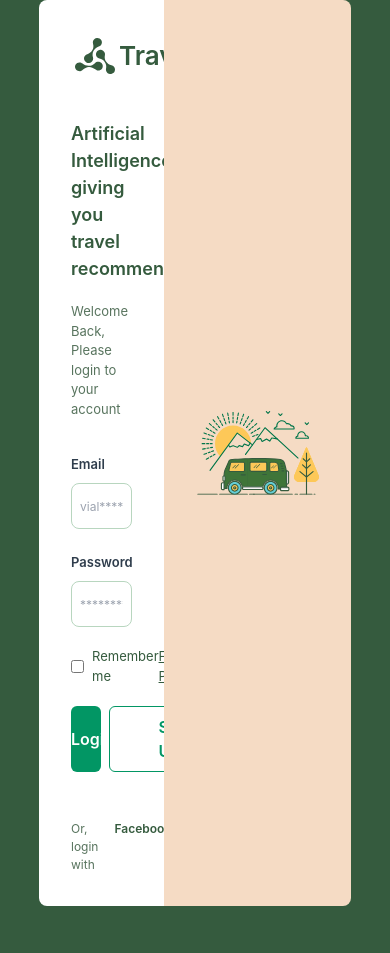
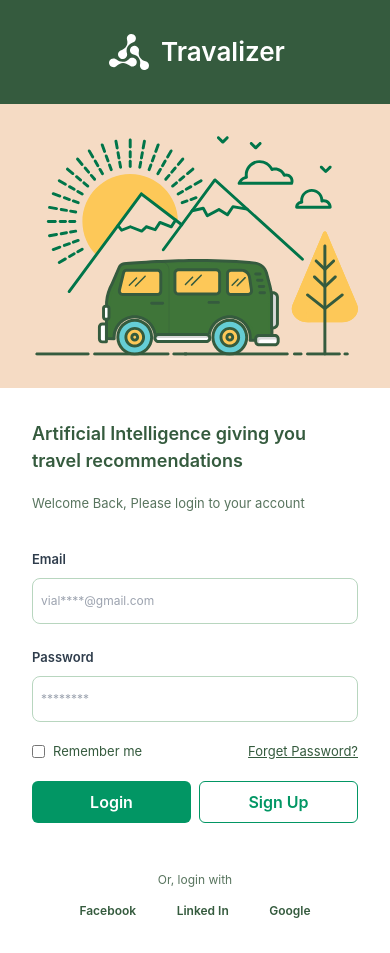
Before and after one commit to vialisti/LoginPage, a website: page src/index.html in a window 390 px wide. Before the commit the page ends 906 px from the top, so only its background shows below. Drawn offline with Linux system fonts and the light colour scheme; a web font is replaced by a local one.

Commit message:
Add : Responsive Page for mobile

```diff
--- a/src/index.html
+++ b/src/index.html
@@ -16,12 +16,13 @@
 		/>
 	</head>
 
-	<body class="bg-primary flex justify-center items-center min-h-screen">
-		<div class="flex w-[80%] h-auto">
-			<div class="w-2/5 bg-white p-8 rounded-l-lg">
+	<body class="bg-primary font-inter">
+		<div class="flex justify-center items-center min-h-screen">
+			<div class="flex w-[80%] h-auto max-md:flex-col-reverse max-md:w-[100%]">
+				<div class="w-2/5 bg-white p-8 md:rounded-l-lg max-md:w-[100%]">
 					<a
 						href="#"
-					class="flex items-center"
+						class="flex items-center mb-10 max-md:hidden"
 					>
 						<img
 							src="/assets/Logo.svg"
@@ -29,7 +30,7 @@
 						/>
 						<h6 class="text-[26px] font-semibold leading-[100%] text-primary">Travalizer</h6>
 					</a>
-				<h3 class="text-[18px] leading-[150%] font-semibold text-primary mt-10">Artificial Intelligence giving you travel recommendations</h3>
+					<h3 class="text-[18px] leading-[150%] font-semibold text-primary">Artificial Intelligence giving you travel recommendations</h3>
 					<h6 class="text-[13px] mt-5 text-secondary">Welcome Back, Please login to your account</h6>
 
 					<div class="email mt-8">
@@ -75,27 +76,58 @@
 								>Remember me</label
 							>
 						</div>
-					<a href="#" class="text-[13px] text-primary underline">Forget Password?</a>
+						<a
+							href="#"
+							class="text-[13px] text-primary underline"
+							>Forget Password?</a
+						>
 					</div>
 
-				<div class="flex mt-5">
-					<button class="rounded-md bg-tertiary font-semibold py-2 text-white w-1/2 me-2">Login</button>
-					<button class="border border-tertiary rounded-md font-semibold py-2 px-12 text-tertiary w-1/2">Sign Up</button>
+					<div class="flex mt-5 gap-2">
+						<button class="rounded-md bg-tertiary font-semibold py-2 text-white w-1/2">Login</button>
+						<button class="border border-tertiary rounded-md font-semibold py-2 text-tertiary w-1/2">Sign Up</button>
 					</div>
 
-				<div class="flex justify-start gap-x-4 mt-12">
+					<div class="flex justify-start gap-x-4 mt-12 items-center max-md:flex-col max-md:text-center">
 						<h6 class="text-[12px] text-secondary">Or, login with</h6>
-					<a href="#" class="text-[12px] font-semibold text-primary">Facebook</a>
-					<a href="#" class="text-[12px] font-semibold text-primary">Linked In</a>
-					<a href="#" class="text-[12px] font-semibold text-primary">Google</a>
+						<div class="gap-x-4 max-md:mt-2">
+							<a
+								href="#"
+								class="text-[12px] font-semibold text-primary"
+								>Facebook</a
+							>
+							<a
+								href="#"
+								class="text-[12px] font-semibold text-primary max-md:px-9"
+								>Linked In</a
+							>
+							<a
+								href="#"
+								class="text-[12px] font-semibold text-primary"
+								>Google</a
+							>
 						</div>
 					</div>
-			<div class="flex items-center justify-center w-3/5 p-8 rounded-r-lg bg-system-light">
+				</div>
+				<div class="flex items-center justify-center w-3/5 p-8 md:rounded-r-lg bg-system-light max-md:w-[100%]">
 					<img
 						src="/assets/day66travel.svg"
 						alt=""
 					/>
 				</div>
+				<!-- Show For Responsive -->
+				<a
+					href="#"
+					class="flex items-center justify-center py-7 gap-2 md:hidden"
+				>
+					<img
+						src="/assets/Logo-res.svg"
+						color="white"
+						alt=""
+					/>
+					<h6 class="text-[26px] font-semibold leading-[100%] text-white">Travalizer</h6>
+				</a>
+			</div>
 		</div>
 	</body>
 </html>
```
Also changed, not shown: assets/Logo-res.svg (added), dist/output.css. Lines whose indentation alone changed are shown as unchanged.
